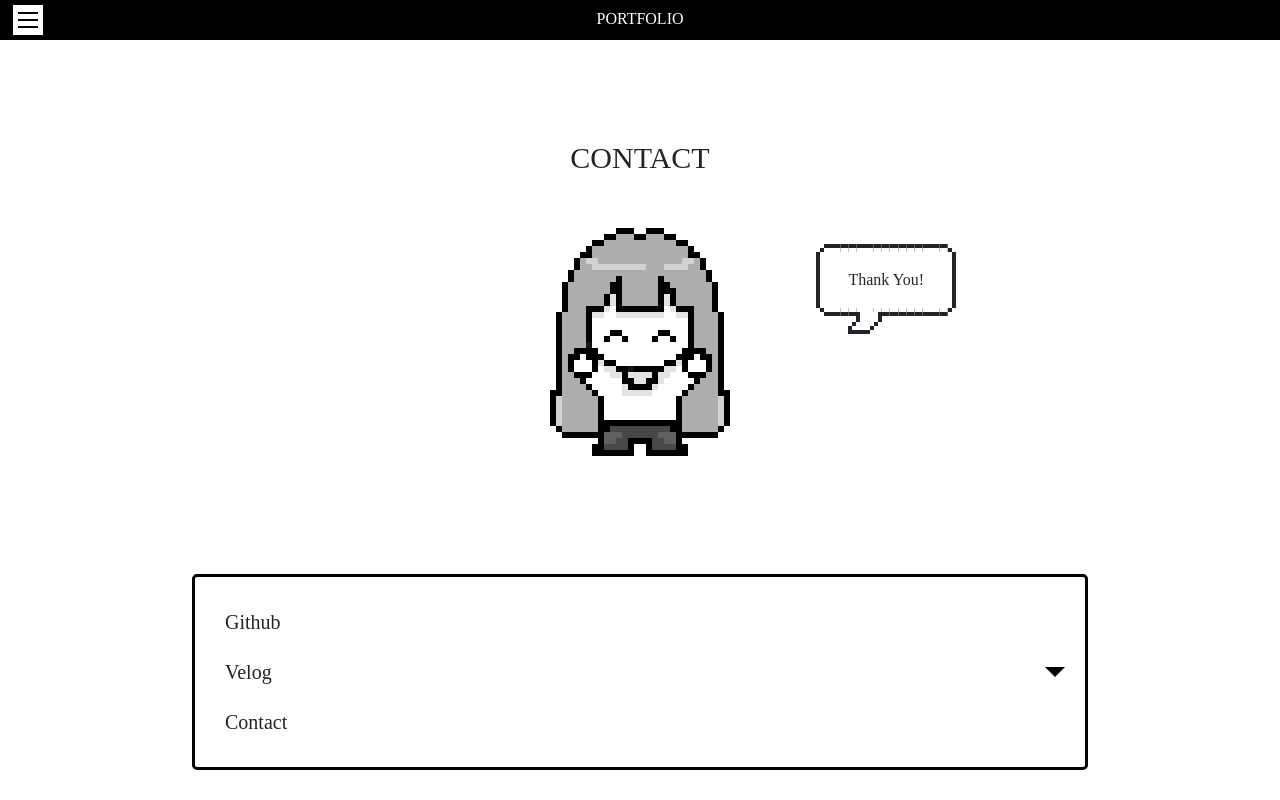
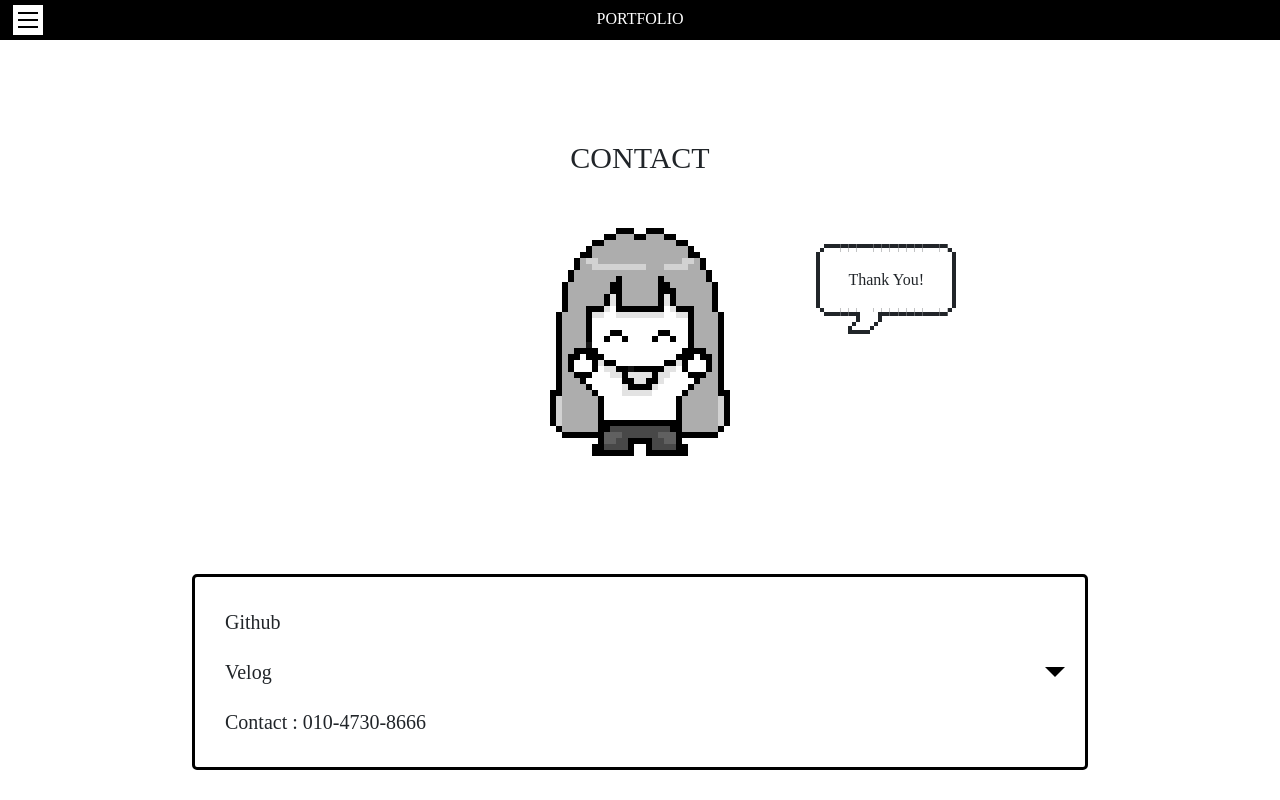
Before and after one commit to sat2llite/portfolioPage, a React (Create React App) app: page /contact in a window 1280 px wide. Built offline with nearby package versions, Linux system fonts and the light colour scheme; a web font is replaced by a local one.

Commit message:
contact 수정

```diff
--- a/src/components/Balloon2.jsx
+++ b/src/components/Balloon2.jsx
@@ -14,9 +14,7 @@ const Balloon2 = ({ text, compUrl, velog, contact }) => {
             <p>{velog}</p>
           </Link>
 
-          <Link to="">
             <p>{contact}</p>
-          </Link>
         </div>
       </div>
 
--- a/src/components/pages/Contact.jsx
+++ b/src/components/pages/Contact.jsx
@@ -6,7 +6,7 @@ const Contact = () => {
   // const txt = "Github \n velog \n contact";
   const txt = "Github";
   const velog = "Velog";
-  const contact = "Contact";
+  const contact = "Contact : 010-4730-8666";
   // const texts = ["Github", "Velog", "Contact"];
 
   // const [text, setText] = useState("");
```
